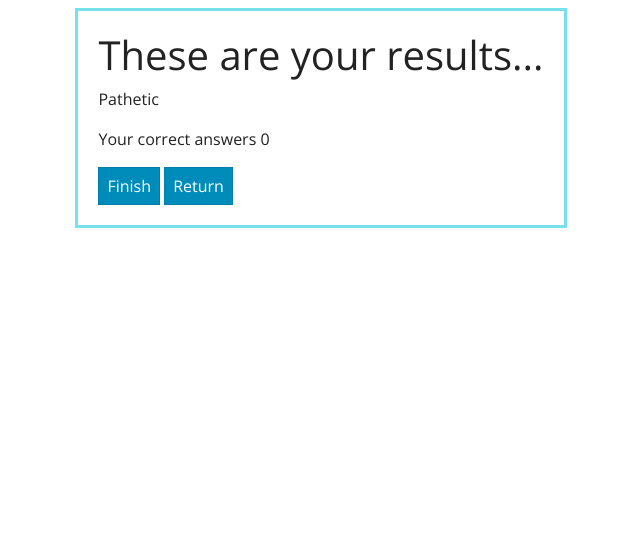
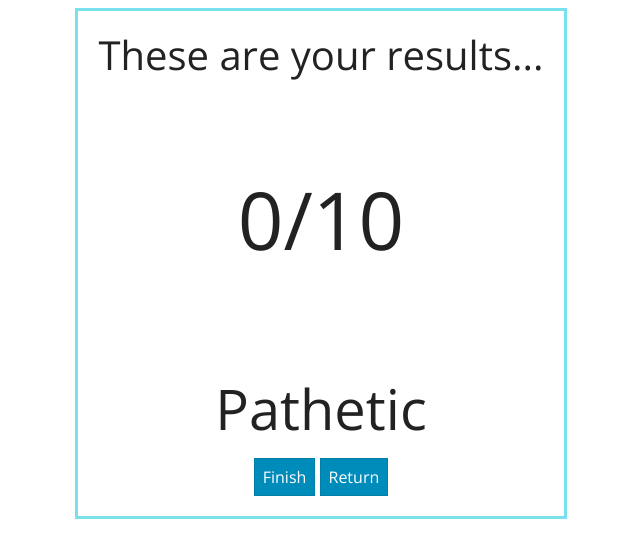
Before and after one commit to AdrianRgGit/quiz, a plain HTML site: page index.html in a window 1280 px wide. Both pictures are taken after a click on the button "Results". Shown: the whole page, without its empty margins (319-959 px from the left). Drawn offline with nearby package versions, Linux system fonts and the light colour scheme; no server answers.

Commit message:
Más errores

```diff
--- a/css/style.css
+++ b/css/style.css
@@ -1,12 +1,17 @@
-.hide{
-    display: none;
+.hide {
+  display: none;
 }
 
-.border-blue{
-    padding: 20px;
-    border: solid rgb(121, 224, 238);
+.border-blue {
+  padding: 20px;
+  border: solid rgb(121, 224, 238);
 }
 
-.on-click-success{
-    background-color: green;
+.circle-background {
+  display: flex;
+  align-items: center;
+  justify-content: center;
+  width: 50%;
+  height: 200px;
+  border-radius: 50%;
 }
--- a/index.html
+++ b/index.html
@@ -24,7 +24,7 @@
     <link rel="stylesheet" href="css/bootstrap.min.css" />
 
     <title>Quiz</title>
-    <link rel="icon" type="image/x-icon" href="assets/icon/bx-party.svg">
+    <link rel="icon" type="image/x-icon" href="assets/icon/bx-party.svg" />
   </head>
 
   <body>
@@ -60,7 +60,10 @@
         <div id="question-container">
           <p id="question-text"></p>
         </div>
-        <div id="answers-container" class="d-flex justify-content-center flex-column"></div>
+        <div
+          id="answers-container"
+          class="d-flex justify-content-center flex-column"
+        ></div>
 
         <div id="index-container">
           <p id="index-question" class="text-center mt-5"></p>
@@ -70,12 +73,15 @@
       <!-- Fin Vista preguntas -->
 
       <!-- Vista results -->
-      <div id="results-page" class="hide border-blue">
+      <div id="results-page" class="hide border-blue text-center justify-content-center align-items-center">
         <h1 id="results"></h1>
 
-        <div id="results-container">
+        <div class="score-container circle-background display-1 mx-auto m-5">
+          <p id="score"></p>
+        </div>
+
+        <div id="results-container" class="display-4">
           <p id="text-results"></p>
-          <p id="score"></p>
         </div>
 
         <input
--- a/js/main.js
+++ b/js/main.js
@@ -23,6 +23,7 @@ const questionContainerSelector = document.querySelector("#question-container");
 const answersContainerSelector = document.querySelector("#answers-container");
 const indexContainerSelector = document.querySelector("#index-container");
 const resultsContainerSelector = document.querySelector("#results-container");
+const scoreContainerSelector = document.querySelector("#score-container");
 
 // Párrafos
 const questionTextSelector = document.querySelector("#question-text");
@@ -88,7 +89,6 @@ const nextQuestionTime = () =>
   }, 3000);
 
 // Funcionalidad
-
 // Terminamos el Juego
 const finishQuiz = () => {
   goResultsPage();
@@ -97,16 +97,24 @@ const finishQuiz = () => {
   // mostramos un texto según el resultado
 
   if (indexCorrectQuestion == 0) {
-    scoreSelector.innerHTML = "Your correct answers " + indexCorrectQuestion;
     textResultsSelector.innerHTML = "Pathetic";
+    scoreSelector.innerHTML = indexCorrectQuestion + "/10";
+    scoreContainerSelector.classList.add("bg-danger");
+
   } else if (indexContainerSelector >= 1 && indexContainerSelector < 5) {
     textResultsSelector.innerHTML =
       "You have to keep studying. Good luck next time";
+    scoreSelector.innerHTML = indexCorrectQuestion + "/10";
+    scoreContainerSelector.classList.add("bg-danger");
   } else if (indexContainerSelector >= 5 && indexContainerSelector < 9) {
     textResultsSelector.innerHTML =
       "Congratulations, you have passed the quiz!!";
+    scoreSelector.innerHTML = indexCorrectQuestion + "/10";
+    scoreContainerSelector.classList.add("bg-success");
   } else if (indexContainerSelector == 10) {
     textResultsSelector.innerHTML = "A 10!!! You are a master of history";
+    scoreSelector.innerHTML = indexCorrectQuestion + "/10";
+    scoreContainerSelector.classList.add("bg-success");
   } else {
     textResultsSelector.innerHTML =
       "Sorry, an error occurred when checking results";
@@ -121,6 +129,7 @@ const checkAnswers = () => {
   // El event.target accede al elemento y de ahí le sacamos el dataset.correct. De otra forma no he podido acceder a él
   answerButton.addEventListener("click", (event) => {
     if (event.target.dataset.correct == "true") {
+      // si la respuesta correcta está en la última opción esta línea da error
       correctAnswerSelector.classList.add("btn-success");
       indexCorrectQuestion++;
       console.log("Correcto " + indexCorrectQuestion);
```
